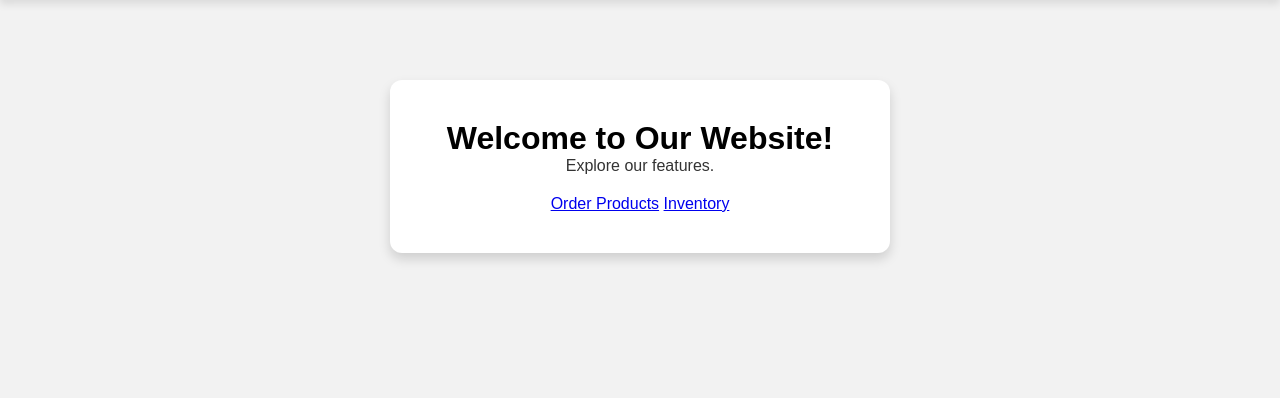
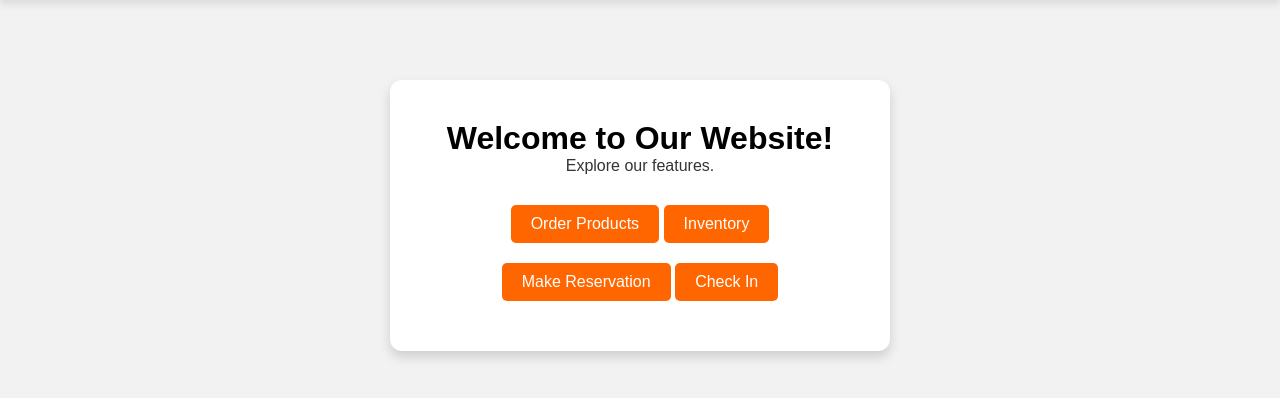
Before and after one commit to nkw5772/CSC450Project, a Flask app: page /home in a window 1280 px wide. Shown: the part 57-455 px from the top of the page. Run offline with Flask 3, Linux system fonts and the light colour scheme; a user stored in the database is signed in; data comes from the database, SQL or seed files in the repository; both versions use the stored data as it was after the commit.

Commit message:
please kill me
im so tired

```diff
--- a/app.py
+++ b/app.py
@@ -344,7 +344,7 @@ def reserve_table():
 @app.route("/checkInReservation", methods=['GET', 'POST'])
 def checkIn():
     print(session.get('account_type'))
-    if 'email' not in session or session.get('account_type')!= 'employee':
+    if 'email' not in session or session.get('account_type')not in ['employee', 'manager']:
         flash('Sorry, you do not have permission to view that page.')
         return redirect(url_for('home'))
     if request.method == 'POST':
--- a/templates/home.html
+++ b/templates/home.html
@@ -239,12 +239,14 @@
             <p>Explore our features.</p>
             {% with account_type = session.get('account_type') %}
                 {% if account_type == 'manager' %}
-                    <a href="/ordering">Order Products</a>
-                    <a href="/inventory">Inventory</a>
+                    <a class="tableButton" href="/ordering">Order Products</a>
+                    <a class="tableButton" href="/inventory">Inventory</a>
+                    <a class="tableButton" href="/reservation">Make Reservation</a>
+                    <a class="tableButton" href="/checkInReservation">Check In</a>
                 {% elif account_type == 'employee' %}
                     <a class="tableButton" href="/checkInReservation">Check In</a>
                     <a class="tableButton" href="/inventory">Inventory</a>
-                    <a class="tableButton" href="/reservation">Reservation</a>
+                    <a class="tableButton" href="/reservation">Make Reservation</a>
                 {% else %}
                     <a href="/reservationInfo">Make Reservation</a>
                     <a href="/myReservations">My Reservations</a>
```
Also changed, not shown: restaurant.db.
